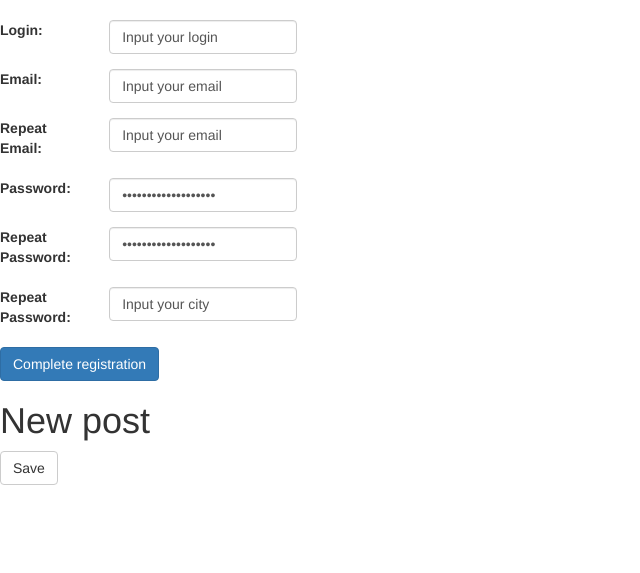
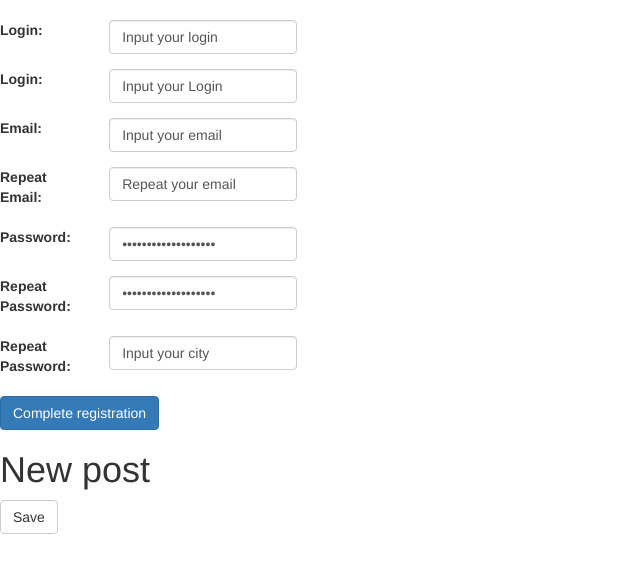
Before and after one commit to jimMoonrock/newproject, a Django app: page / in a window 1280 px wide. Shown: the top 573 px of the page, without its empty margins (0-640 px from the left). Run offline with Django 3.2, Linux system fonts and the light colour scheme; some libraries are stand-ins or nearby versions.

Commit message:
Last Change

```diff
--- a/app/forms.py
+++ b/app/forms.py
@@ -15,7 +15,7 @@ FormЭкземпляр имеет is_valid()метод, который запу
 Вся форма при первом отображении будет выглядеть так'''
 from django import forms
 class form_for_user(forms.Form):
-    input_login = forms.CharField(label="Your login",max_length=15)
+    login_form = forms.CharField(label="Your login",max_length=15)
     email_form = forms.EmailField(max_length=15)
     password_form = forms.PasswordInput()
     city_form = forms.CharField(label="Your city",max_length=12)
--- a/app/templates/app/basic.html
+++ b/app/templates/app/basic.html
@@ -26,24 +26,35 @@
 </form>
 
 
+<form method="post">
+    {% csrf_token %}
+
+    <div class="form-group row">
+    <label for="login_form1" class="col-sm-1 col-form-label">Login: </label>
+    <div class="col-sm-2">
+      <input type="text" class="form-control" id="login_form1" name = {{login_form}}
+                  placeholder="Input your Login" value ="Input your Login">
+    </div>
+  </div>
+</form>
 
 
 <form method="post">
     {% csrf_token %}
 
     <div class="form-group row">
-    <label for="email_Form1" class="col-sm-1 col-form-label">Email: </label>
+    <label for="email_form1" class="col-sm-1 col-form-label">Email: </label>
     <div class="col-sm-2">
-      <input type="text" class="form-control" id="email_Form1" name = {{input_login}}
+      <input type="text" class="form-control" id="email_form1" name = {{email_form}}
                   placeholder="Input your email" value ="Input your email">
     </div>
   </div>
 
       <div class="form-group row">
-    <label for="email_Form2" class="col-sm-1 col-form-label">Repeat Email: </label>
+    <label for="email_form2" class="col-sm-1 col-form-label">Repeat Email: </label>
     <div class="col-sm-2">
-      <input type="text" class="form-control" id="email_Form2" name = {{input_email}}
-                  placeholder="Repeat your email" value ="Input your email">
+      <input type="text" class="form-control" id="email_form2" name = {{email_form}}
+                  placeholder="Repeat your email" value ="Repeat your email">
     </div>
   </div>
 </form>
@@ -53,18 +64,18 @@
     {% csrf_token %}
 
   <div class="form-group row">
-    <label for="password_Form1" class="col-sm-1 col-form-label">Password: </label>
+    <label for="password_form1" class="col-sm-1 col-form-label">Password: </label>
     <div class="col-sm-2">
-      <input type="password" class="form-control" id="password_Form1" name = {{input_password}}
+      <input type="password" class="form-control" id="password_form1" name = {{password_form}}
                   placeholder="Input your password" value ="Input your password">
     </div>
   </div>
 
 
     <div class="form-group row">
-    <label for="password_Form2" class="col-sm-1 col-form-label">Repeat Password: </label>
+    <label for="password_form2" class="col-sm-1 col-form-label">Repeat Password: </label>
     <div class="col-sm-2">
-      <input type="password" class="form-control" id="password_Form2" name = {{input_password}}
+      <input type="password" class="form-control" id="password_form2" name = {{password_form}}
                   placeholder="Repeat your password" value ="Input your password">
     </div>
   </div>
@@ -75,9 +86,9 @@
     <form method="post">
         {% csrf_token %}
      <div class="form-group row">
-    <label for="city_Form" class="col-sm-1 col-form-label">Repeat Password: </label>
+    <label for="city_form" class="col-sm-1 col-form-label">Repeat Password: </label>
     <div class="col-sm-2">
-      <input type="text" class="form-control" id="city_Form" name = {{input_city}}
+      <input type="text" class="form-control" id="city_form" name = {{city_form}}
                   placeholder="Input your city" value ="Input your city">
     </div>
   </div>
```
